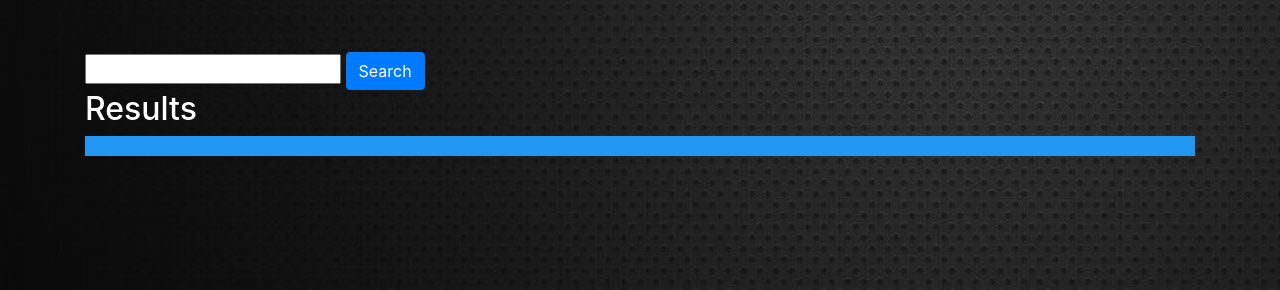
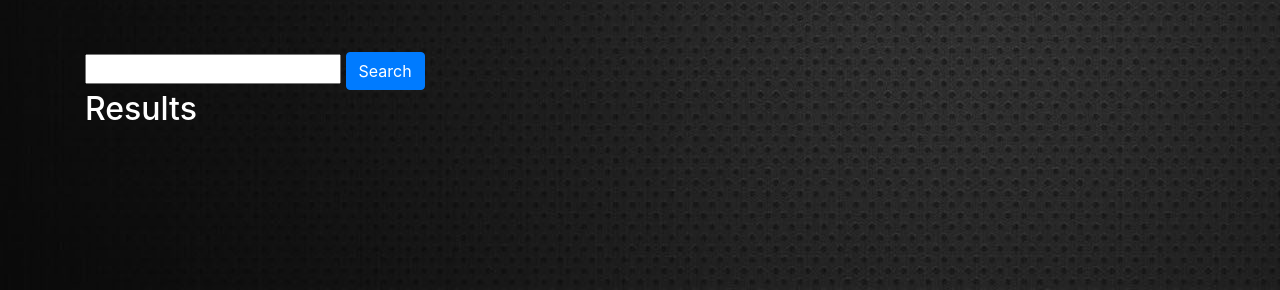
Before and after one commit to saiff-ansari/Credence_Assignment, a plain HTML site: page CREDENCE_PROJECT/index.html in a window 1280 px wide. Shown: the part 510-800 px from the top of the page. Drawn offline with nearby package versions, Linux system fonts and the light colour scheme.

Commit message:
Update index.html

```diff
--- a/CREDENCE_PROJECT/index.html
+++ b/CREDENCE_PROJECT/index.html
@@ -11,7 +11,7 @@
 	.grid-container {
   display: grid;
   grid-template-columns: auto auto auto;
-  background-color: #2196F3;
+  background-color: #ffffff00;
   padding: 10px;
 }
 
```
